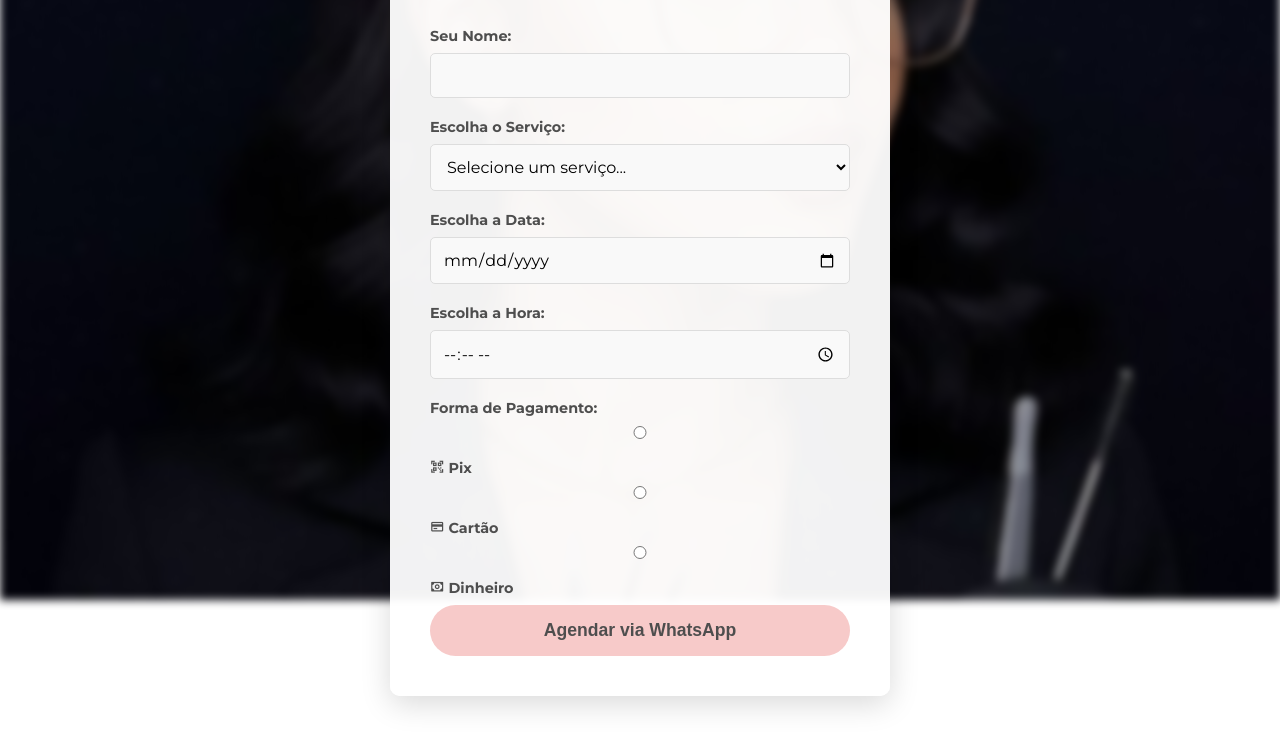
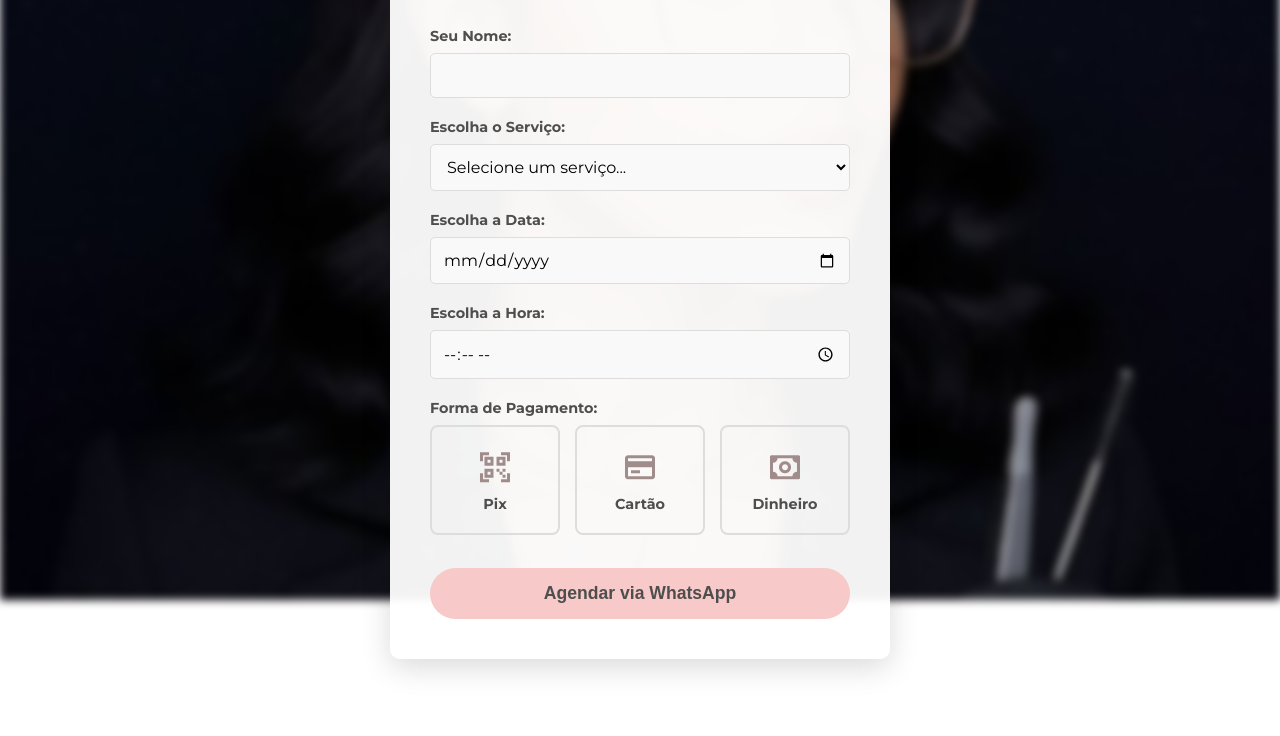
Before and after one commit to LauanyTorres/StudioBeauty, a plain HTML site: page agendamento.html in a window 1280 px wide. Shown: the part 200-936 px from the top of the page. After the commit the page ends 899 px from the top, so only its background shows below. Drawn offline with nearby package versions, Linux system fonts and the light colour scheme.

Commit message:
Update style.css

```diff
--- a/css/style.css
+++ b/css/style.css
@@ -199,3 +199,66 @@ body {
     object-fit: cover; /* Garante que a imagem preencha o espaço sem distorcer */
     transition: opacity 0.7s ease-in-out; /* Efeito de transição suave (fade) */
 }
+
+
+/* ============================================== */
+/* ===     ESTILOS DAS FORMAS DE PAGAMENTO    === */
+/* ============================================== */
+
+.payment-options {
+    display: flex;
+    gap: 15px; /* Espaço entre os botões */
+    margin-bottom: 25px;
+}
+
+.payment-option {
+    flex: 1; /* Faz com que as 3 opções ocupem o mesmo espaço */
+    cursor: pointer;
+}
+
+.payment-option input[type="radio"] {
+    /* Esconde o botão de rádio original */
+    display: none;
+}
+
+.payment-content {
+    display: flex;
+    flex-direction: column;
+    align-items: center;
+    justify-content: center;
+    padding: 20px 10px;
+    border: 2px solid #ddd; /* Aumentei a espessura da borda padrão */
+    border-radius: 8px;
+    transition: all 0.3s ease; /* Efeito suave de transição */
+}
+
+/* AJUSTE DE ALINHAMENTO DO ÍCONE */
+.payment-content i {
+    font-size: 2.5em; /* Tamanho do ícone */
+    margin-bottom: 8px;
+    color: var(--cor-texto-secundario, #A08C8B);
+
+    /* Linhas adicionadas para garantir o alinhamento perfeito */
+    display: flex;
+    align-items: center;
+    justify-content: center;
+    width: 40px;  /* Largura fixa */
+    height: 40px; /* Altura fixa */
+}
+
+.payment-content span {
+    font-weight: bold;
+}
+
+/* AJUSTE NA COR DE DESTAQUE */
+/* Quando o rádio invisível está :checked, o .payment-content ao lado dele muda de estilo */
+.payment-option input[type="radio"]:checked + .payment-content {
+    border-color: var(--cor-rose-claro);
+    background-color: #FADADD; /* Tom de rosê mais forte para o fundo */
+    box-shadow: 0 4px 15px rgba(247, 202, 201, 0.4);
+}
+
+.payment-option input[type="radio"]:checked + .payment-content i,
+.payment-option input[type="radio"]:checked + .payment-content span {
+    color: #a55d5a; /* Cor mais escura para o texto e ícone para melhor contraste */
+}
```
